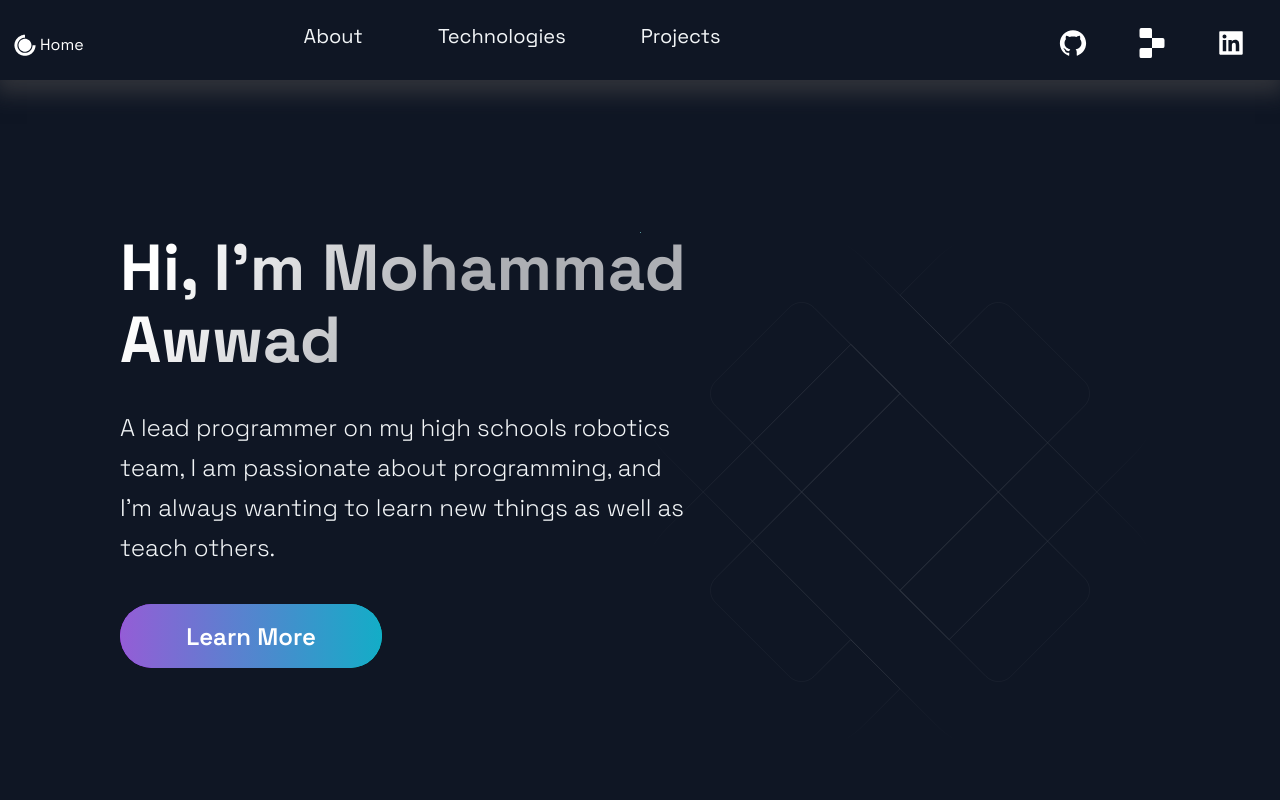
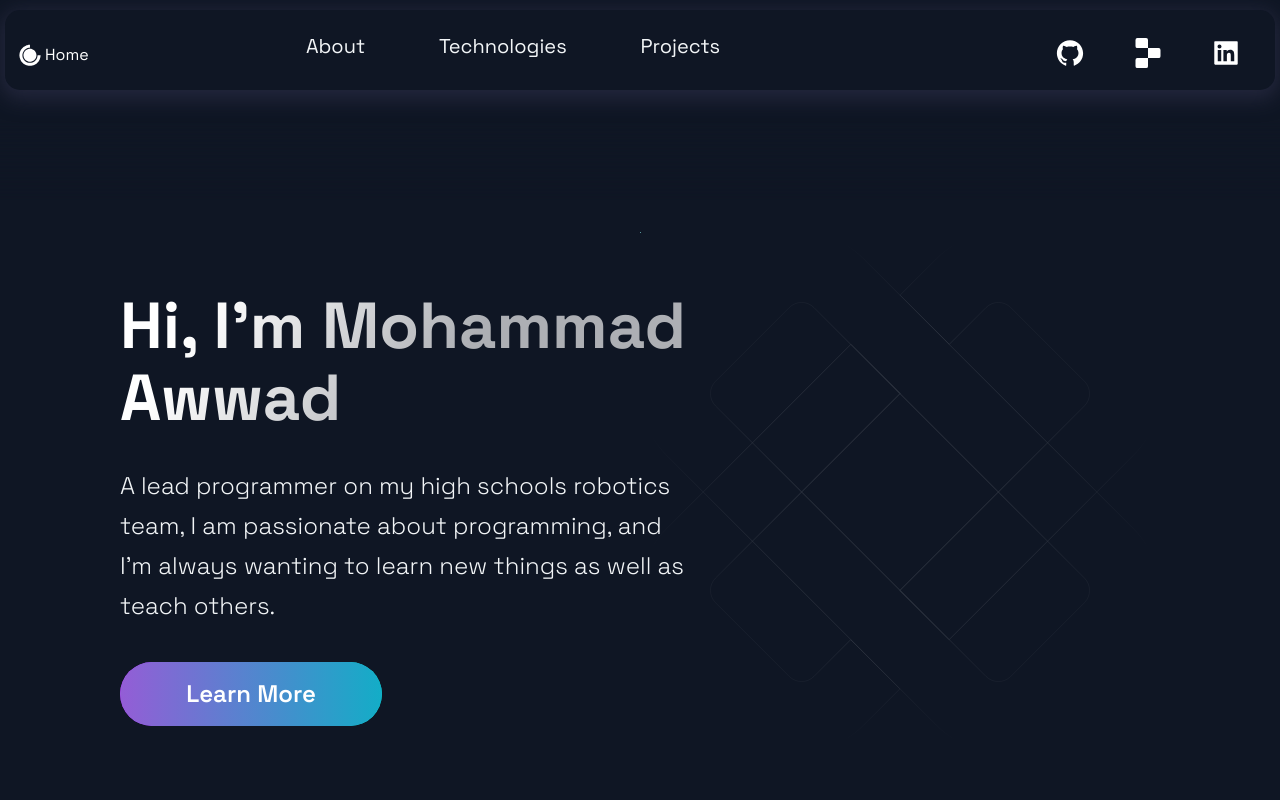
Before and after one commit to mohammadawwad/Personal-Website, a Next.js app: page / in a window 1280 px wide. Shown: the top 800 px of the page. Built offline with nearby package versions, Linux system fonts and the light colour scheme.

Commit message:
fixed header sticky header issue

```diff
--- a/src/components/BackgrooundAnimation/BackgroundAnimation.js
+++ b/src/components/BackgrooundAnimation/BackgroundAnimation.js
@@ -3,7 +3,6 @@ import React from 'react';
 const BackgroundAnimation = () => (
   <div>
     <svg
-      style={{paddingTop: '120px'}}
       className="BgAnimation__svg"
       viewBox="0 0 602 602"
       fill="none"
--- a/src/components/Header/Header.js
+++ b/src/components/Header/Header.js
@@ -5,10 +5,10 @@ import { SiReplit } from 'react-icons/si';
 import { DiCssdeck } from 'react-icons/di';
 import CustomizedSwitch from './Switch';
 
-import { Container, Div1, Div2, Div3, NavLink, SocialIcons } from './HeaderStyles';
+import { OuterDiv, Container, Div1, Div2, Div3, NavLink, SocialIcons } from './HeaderStyles';
 
 const Header = () =>  (
-
+    <OuterDiv>
         <Container>
           <Div1>
             <Link href="/">
@@ -51,6 +51,7 @@ const Header = () =>  (
               {/*<CustomizedSwitch/>*/}
           </Div3>
         </Container>
+    </OuterDiv>
 
 );
 
--- a/src/components/Header/HeaderStyles.js
+++ b/src/components/Header/HeaderStyles.js
@@ -1,6 +1,16 @@
 import { IoIosArrowDropdown } from 'react-icons/io';
 import styled from 'styled-components';
 
+
+
+export const OuterDiv = styled.div`
+  height: 200px;
+  background-color: #0f1624;
+  position: sticky;
+  -webkit-mask-image: linear-gradient(180deg, #0f1624 60%, #00000005);
+  top: 0px;
+  z-index: 100;
+`;
 
 export const Container = styled.div`
   display: grid;
@@ -9,11 +19,13 @@ export const Container = styled.div`
   grid-column-gap: 2rem;
   padding: 1rem;
   padding-top: 2rem;
-/*   position: fixed; */
-  /*bg color for header, should change with theme  */
-/*   background-color: #0F1624;  */
-  z-index: 100;
-  box-shadow: rgb(80 78 78 / 50%) 0px 9px 20px 5px;
+  position: sticky;
+  border-radius: 15px;
+  top: 10px;
+  margin-right: 5px;
+  margin-left: 5px;
+  background-color: #0F1624;
+  box-shadow: rgb(56 55 86 / 50%) 0px 5px 20px 4px;;
 
   @media ${(props) => props.theme.breakpoints.sm} {
     display: grid;
@@ -23,6 +35,7 @@ export const Container = styled.div`
     grid-row-gap: 0.5rem;
   }
 `;
+
 export const Div1 = styled.div`
   grid-area: 1 / 1 / 2 / 2;
   display: flex;
@@ -32,6 +45,7 @@ export const Div1 = styled.div`
     grid-area: 1 / 1 / 2 / 3;
   }
 `;
+
 export const Div2 = styled.div`
   grid-area: 1 / 2 / 2 / 4;
   display: flex;
@@ -40,6 +54,7 @@ export const Div2 = styled.div`
     grid-area: 2 / 2 / 3 / 5;
   }
 `;
+
 export const Div3 = styled.div`
   grid-area: 1 / 5 / 2 / 6;
   display: flex;
--- a/src/components/Hero/Hero.js
+++ b/src/components/Hero/Hero.js
@@ -10,8 +10,8 @@ const Hero = (props) => (
   <>
     <Section row nopadding>
       <LeftSection>
-        <SectionTitle main center style={{paddingTop: '120px'}}>
-          Hi, I'm Mohammad<br />
+        <SectionTitle main center>
+          Hi, I'm Mohammad <br/>
           Awwad
         </SectionTitle>
         <SectionText>
```
Also changed, not shown: 2 other files (tests, documents, lock files or other folders). Lines whose indentation alone changed are shown as unchanged.
